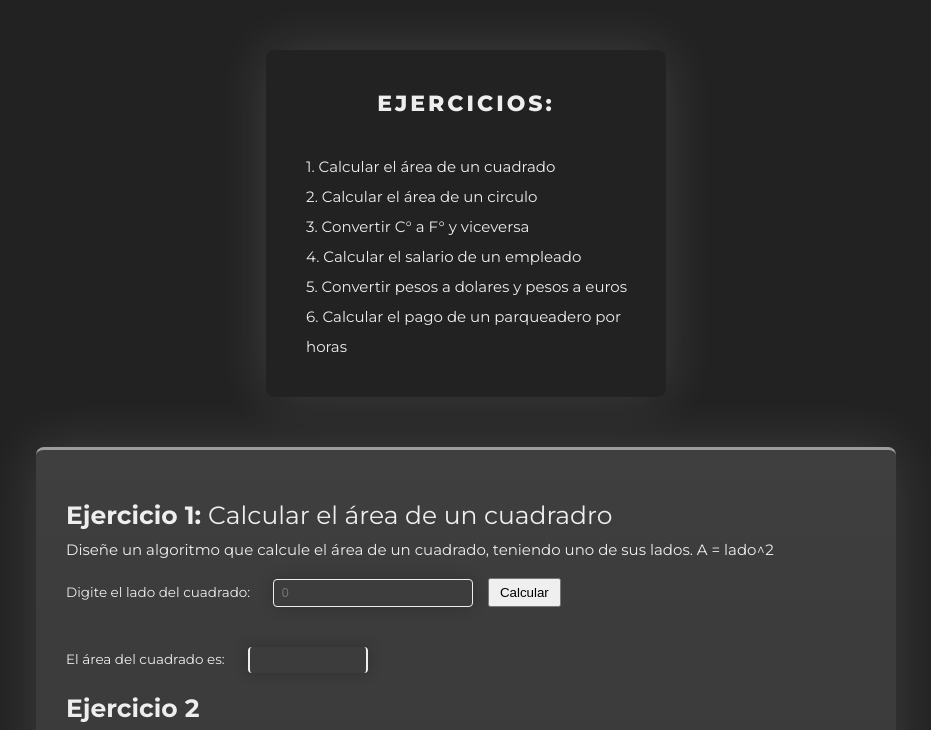
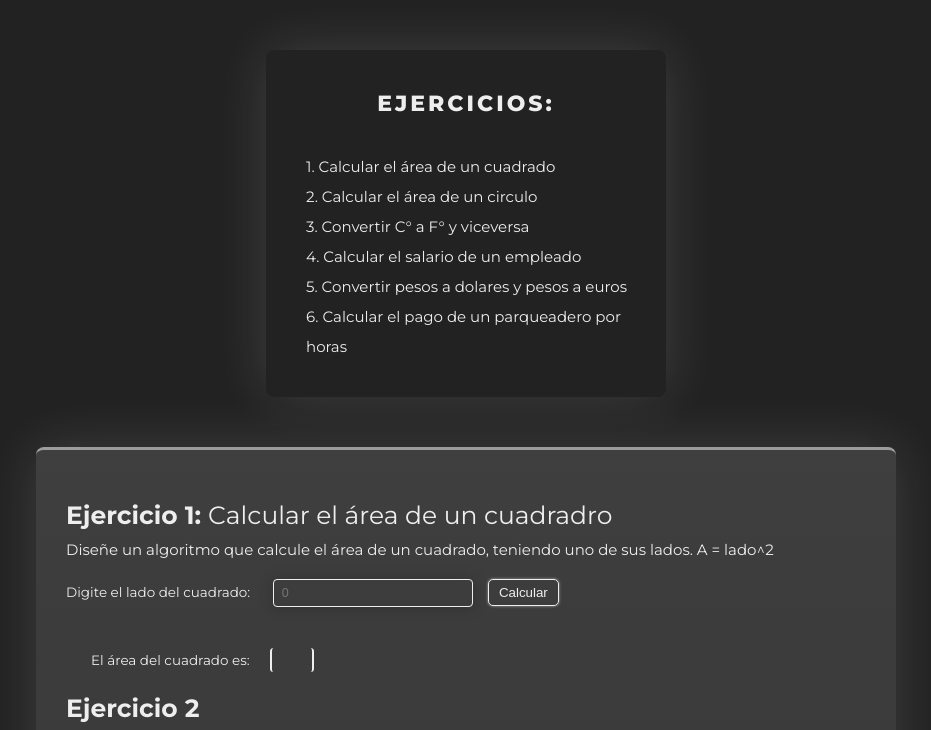
Before and after one commit to AndresLv04/CourdeObjectorientedPromagation, a plain HTML site: page Taller 1/index.html in a window 1280 px wide. Shown: the top 730 px of the page, without its empty margins (174-1105 px from the left). Drawn offline with Linux system fonts and the light colour scheme.

Commit message:
Terminado ejercicio 1, vamos por el ejercicio 2

```diff
--- a/Taller 1/CSS/styles.css
+++ b/Taller 1/CSS/styles.css
@@ -88,14 +88,26 @@ label{
     font-size: 1.35em;
 }
 
-.input_resultado{
+.container_resultado{
+    margin: 25px;
+}
+
+#input_resultado1{
     border: none;
     border-right: 2px solid #eee;
     border-left: 2px solid #eee;
-    width: 15%;
+    border-radius: 3.5px;
+    padding: 4px 20px;
 }
 
 button{
     padding: 5px 10px;
-    margin: 12.5px;
+    margin-left: 12.5px;
+    background-color: transparent;
+    box-shadow: 0 0 3px #eee9;
+    border: 1px solid #eee;
+    border-radius: 5px;
+
+
+    color: #eee;
 }
--- /dev/null
+++ b/Taller 1/JavaScript/javaScript.js
@@ -0,0 +1,5 @@
+function areaCuadrado(){
+    let lado = document.getElementById("input_ejercicio1").value;
+    let areaTotal = lado * lado;
+    document.getElementById("input_resultado1").innerHTML = areaTotal;
+}
--- a/Taller 1/index.html
+++ b/Taller 1/index.html
@@ -5,6 +5,7 @@
         <meta name="viewport" content="width=device-width, initial-scale=1.0">
         <link rel="stylesheet" href="CSS/styles.css">
         <link rel="stylesheet" href="CSS/fonts.css">
+        <script src="JavaScript/javaScript.js"></script>
         <title>Ejercicio de expresiones</title>
     </head>
     <body>
@@ -27,10 +28,10 @@
                 A = lado^2</p>
                 <label for="input_ejercicio1">Digite el lado del cuadrado:</label>
                 <input type="number" placeholder="0" id="input_ejercicio1">
-                <button>Calcular</button>
+                <button type="button" id="calcular_ejercicio1" onclick="areaCuadrado()">Calcular</button>
                 <div class="container_resultado">
                     <label>El área del cuadrado es: </label>
-                    <input class="input_resultado" disabled type="number">
+                    <label for="" id="input_resultado1"></label>
                 </div>
 
             </div>
```
